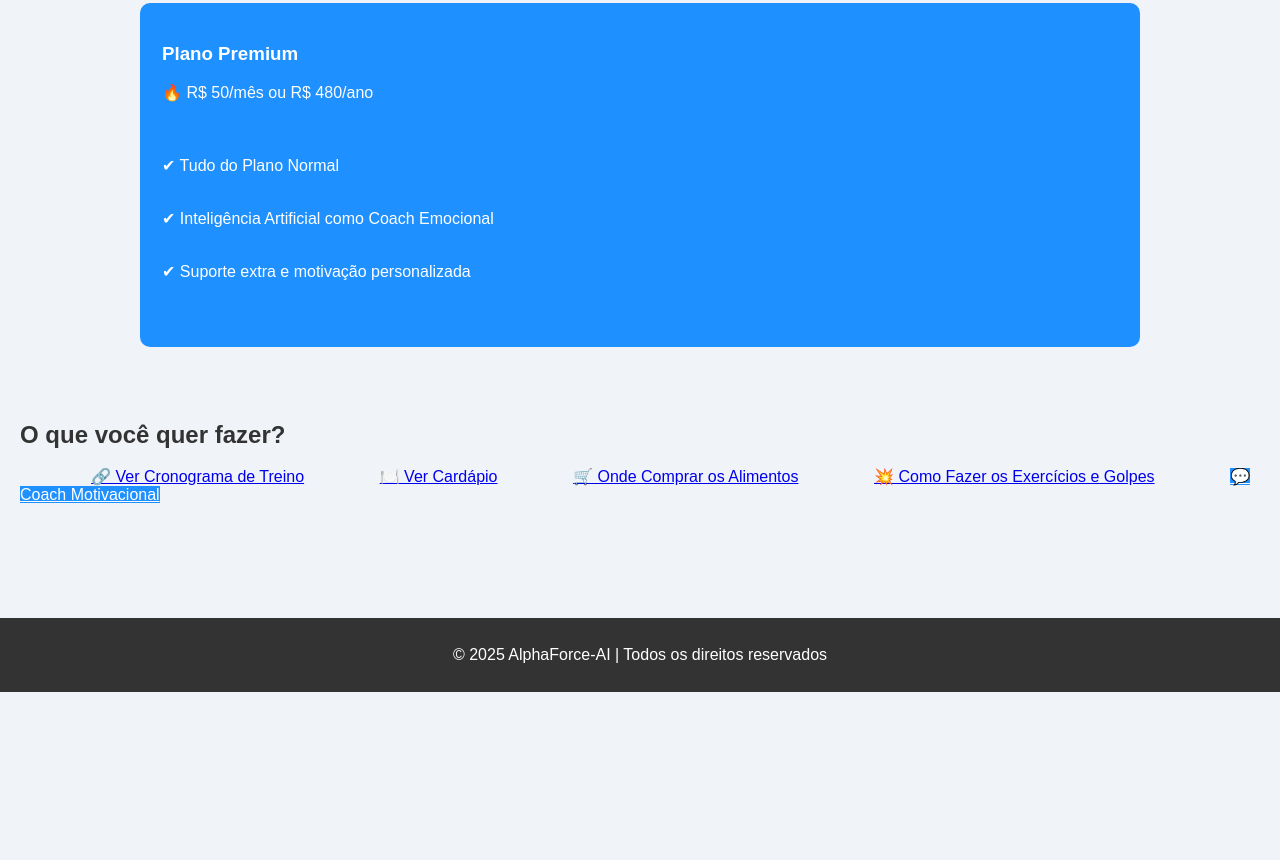
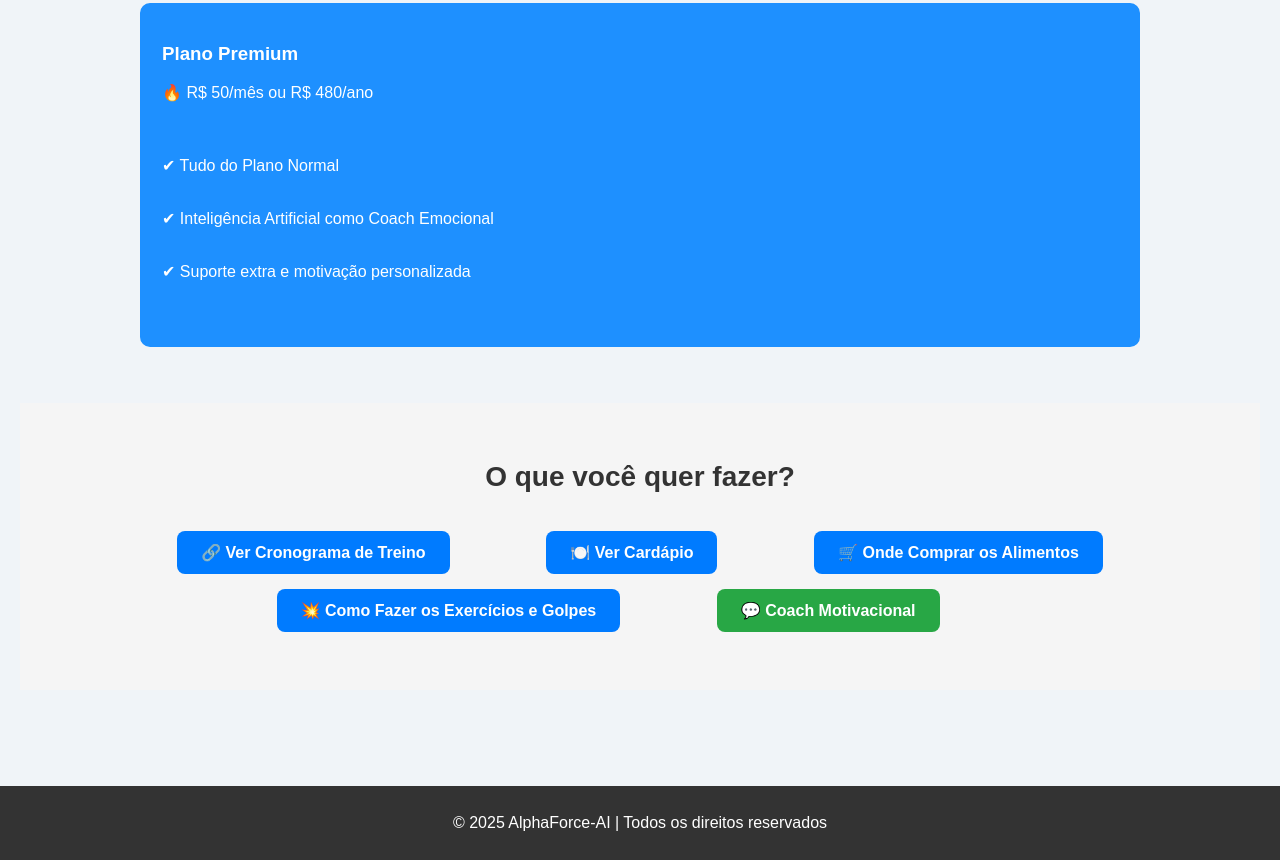
Before and after one commit to Arthur-8264/AlphaForce-AI, a plain HTML site: page index.html in a window 1280 px wide. Shown: the part 1202-2062 px from the top of the page. Before the commit the page ends 1894 px from the top, so only its background shows below. Drawn offline with Linux system fonts and the light colour scheme.

Commit message:
Update style.css

```diff
--- a/style.css
+++ b/style.css
@@ -81,3 +81,44 @@ footer {
     padding: 10px;
     margin-top: 40px;
 }
+/* 🔥 Estilo dos Botões de Ações */
+.acoes {
+    text-align: center;
+    padding: 40px 20px;
+    background-color: #f5f5f5;
+}
+
+.acoes h2 {
+    font-size: 28px;
+    color: #333;
+    margin-bottom: 20px;
+}
+
+.botoes {
+    display: flex;
+    flex-wrap: wrap;
+    justify-content: center;
+    gap: 15px;
+}
+
+.botao {
+    background-color: #007bff;
+    color: white;
+    text-decoration: none;
+    padding: 12px 24px;
+    border-radius: 8px;
+    font-weight: bold;
+    transition: background-color 0.3s;
+}
+
+.botao:hover {
+    background-color: #0056b3;
+}
+
+.botao.destaque {
+    background-color: #28a745;
+}
+
+.botao.destaque:hover {
+    background-color: #1e7e34;
+}
```
